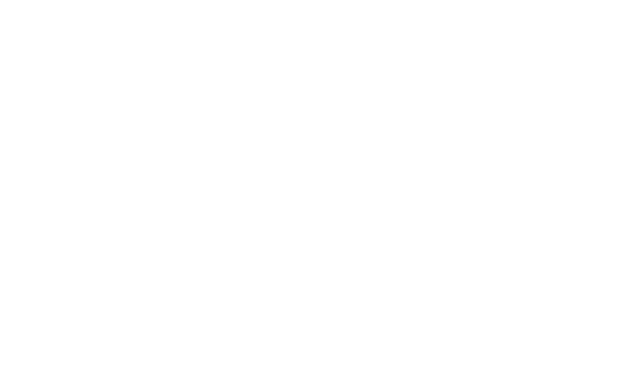
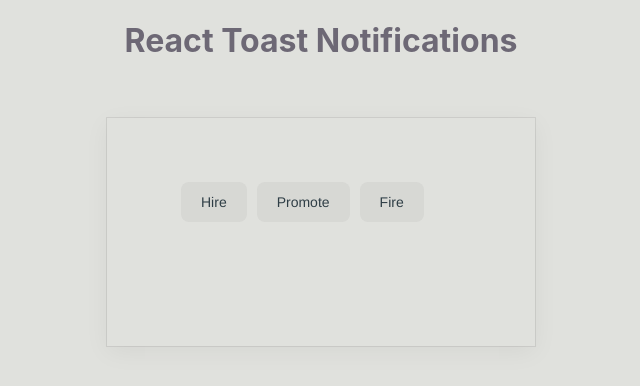
Before and after one commit to jess-jisc/toast-notifications, a React (Create React App) app: page / in a window 1280 px wide. Shown: the top 386 px of the page, without its empty margins (319-959 px from the left). Built offline with nearby package versions, Linux system fonts and the light colour scheme.

Commit message:
Install styled components and create Iteration 1 buttons

```diff
--- a/package.json
+++ b/package.json
@@ -13,6 +13,7 @@
     "react": "^18.2.0",
     "react-dom": "^18.2.0",
     "react-scripts": "5.0.1",
+    "styled-components": "^5.3.6",
     "typescript": "^4.8.4",
     "web-vitals": "^2.1.4"
   },
@@ -39,5 +40,8 @@
       "last 1 firefox version",
       "last 1 safari version"
     ]
+  },
+  "devDependencies": {
+    "@types/styled-components": "^5.1.26"
   }
 }
--- a/public/index.html
+++ b/public/index.html
@@ -2,7 +2,7 @@
 <html lang="en">
   <head>
     <meta charset="utf-8" />
-    <link rel="icon" href="%PUBLIC_URL%/favicon.ico" />
+    <link href='http://fonts.googleapis.com/css?family=Roboto' rel='stylesheet' type='text/css'/>
     <meta name="viewport" content="width=device-width, initial-scale=1" />
     <meta name="theme-color" content="#000000" />
     <meta
--- /dev/null
+++ b/src/Aaron.tsx
@@ -0,0 +1,53 @@
+import styled from 'styled-components';
+
+const Wrapper = styled.section`
+    display: flex;
+    height: 300px;
+`
+
+const Box = styled.section`
+  width: 10em;
+  padding: 4em;
+  box-shadow: rgba(0, 0, 0, 0.05) 0px 6px 24px 0px, rgba(0, 0, 0, 0.08) 0px 0px 0px 1px;
+  width: 300px;
+  height: 100px;
+  margin: auto;
+`;
+
+const Button = styled.button`
+  background-color: rgba(51, 51, 51, 0.05);
+  border-radius: 8px;
+  border-width: 0;
+  color: #2f3e46;
+  cursor: pointer;
+  font-family: "Haas Grot Text R Web", "Helvetica Neue", Helvetica, Arial, sans-serif;
+  font-size: 14px;
+  font-weight: 500;
+  line-height: 20px;
+  list-style: none;
+  margin: 0px 0px 0px 10px;
+  padding: 10px 20px;
+  text-align: center;
+  transition: all 200ms;
+  vertical-align: baseline;
+  white-space: nowrap;
+  user-select: none;
+  -webkit-user-select: none;
+  touch-action: manipulation;
+  flex-flow: row wrap;
+  justify-content: space-around;
+`
+
+
+
+export const Aaron = () => {
+  return (
+    <Wrapper>
+    <Box>
+        <Button>Hire</Button>
+        <Button>Promote</Button>
+        <Button>Fire</Button>
+    </Box>
+    </Wrapper>
+  );
+};
--- /dev/null
+++ b/src/App.css
@@ -0,0 +1,5 @@
+h1 {
+    color:#6d6875;
+    text-align: center;
+    font-stretch: ultra-condensed;
+}
--- a/src/App.tsx
+++ b/src/App.tsx
@@ -1,10 +1,13 @@
-
+import { Aaron } from './Aaron';
+import './App.css'
 
 function App() {
   return (
     <div className="App">
       <header className="App-header">
+        <h1>React Toast Notifications</h1>
       </header>
+      <Aaron/>
     </div>
   );
 }
--- a/src/index.css
+++ b/src/index.css
@@ -1,4 +1,5 @@
 body {
+  background-color: #e0e1dd;
   margin: 0;
   font-family: -apple-system, BlinkMacSystemFont, 'Segoe UI', 'Roboto', 'Oxygen',
     'Ubuntu', 'Cantarell', 'Fira Sans', 'Droid Sans', 'Helvetica Neue',
```
Also changed, not shown: 1 other file (tests, documents, lock files or other folders).
